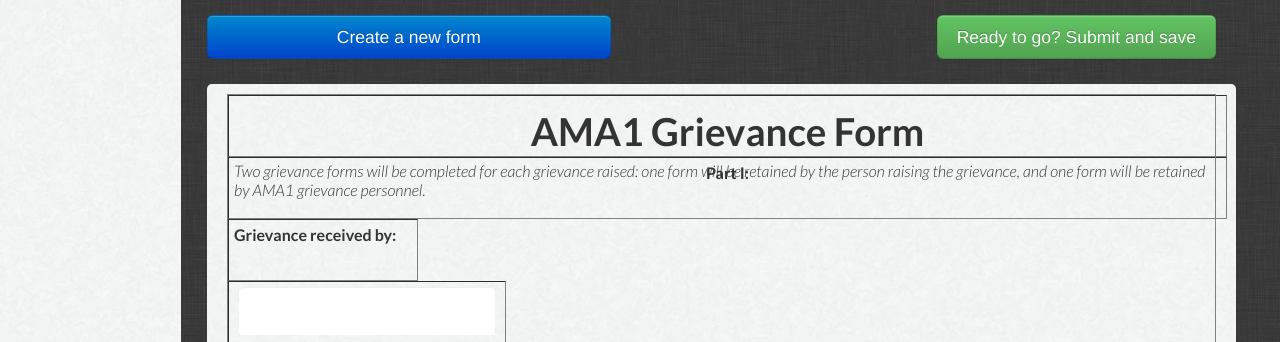
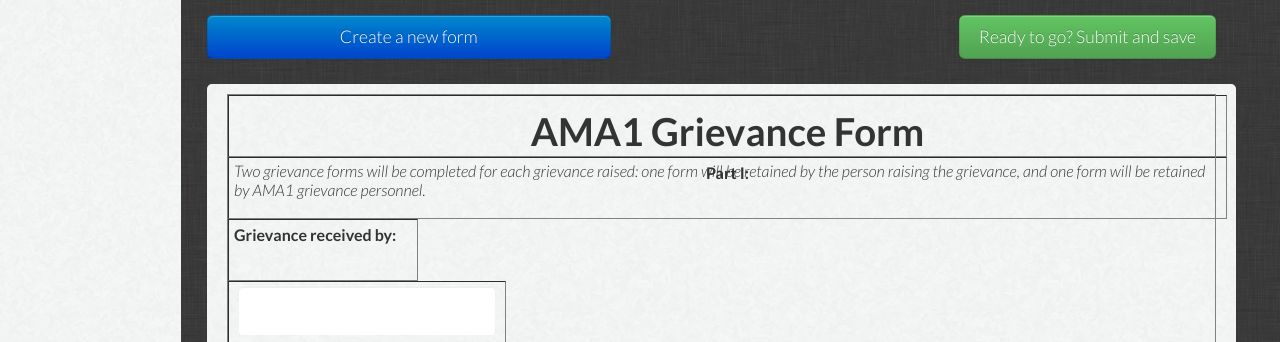
Before and after one commit to neelspatel/Tesselations_Admin, a Django app: page /data/AMA1/ in a window 1280 px wide. Shown: the top 342 px of the page. Run offline with Django 3.2, Linux system fonts and the light colour scheme; data that the repository does not hold is empty; some libraries are stand-ins or nearby versions.

Commit message:
displaying results

```diff
--- a/mysite/data/static/data/css/custom.css
+++ b/mysite/data/static/data/css/custom.css
@@ -3,6 +3,10 @@ body{
 	background-color: #bdc3c7;
 	background: url("../img/low_contrast_linen.png") repeat fixed;
 
+}
+
+.btn {
+    font-family:'Lato';
 }
 
 .left-pane {
```
